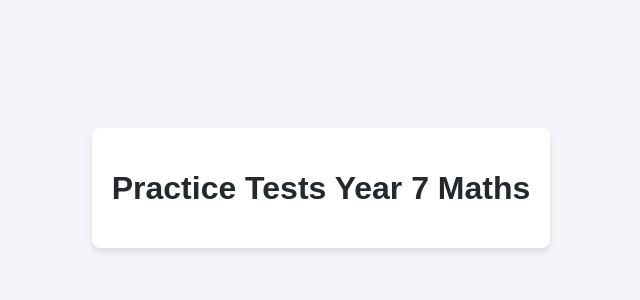
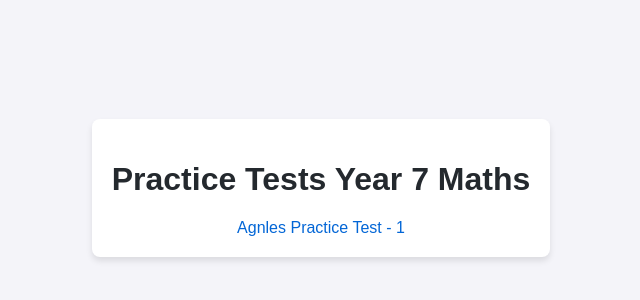
Before and after one commit to myraaggarwal07/practice-tests-year-7-maths, a plain HTML site: page index.html in a window 1280 px wide. Shown: the part 212-512 px from the top of the page, without its empty margins (319-959 px from the left). Drawn offline with Linux system fonts and the light colour scheme.

Commit message:
Update index.html

```diff
--- a/index.html
+++ b/index.html
@@ -34,6 +34,7 @@
 <body>
     <div class="container">
         <h1>Practice Tests Year 7 Maths</h1>
+        <a href="Angles Practice Test 1.html">Agnles Practice Test - 1</a>
     </div>
 </body>
 </html>
```
